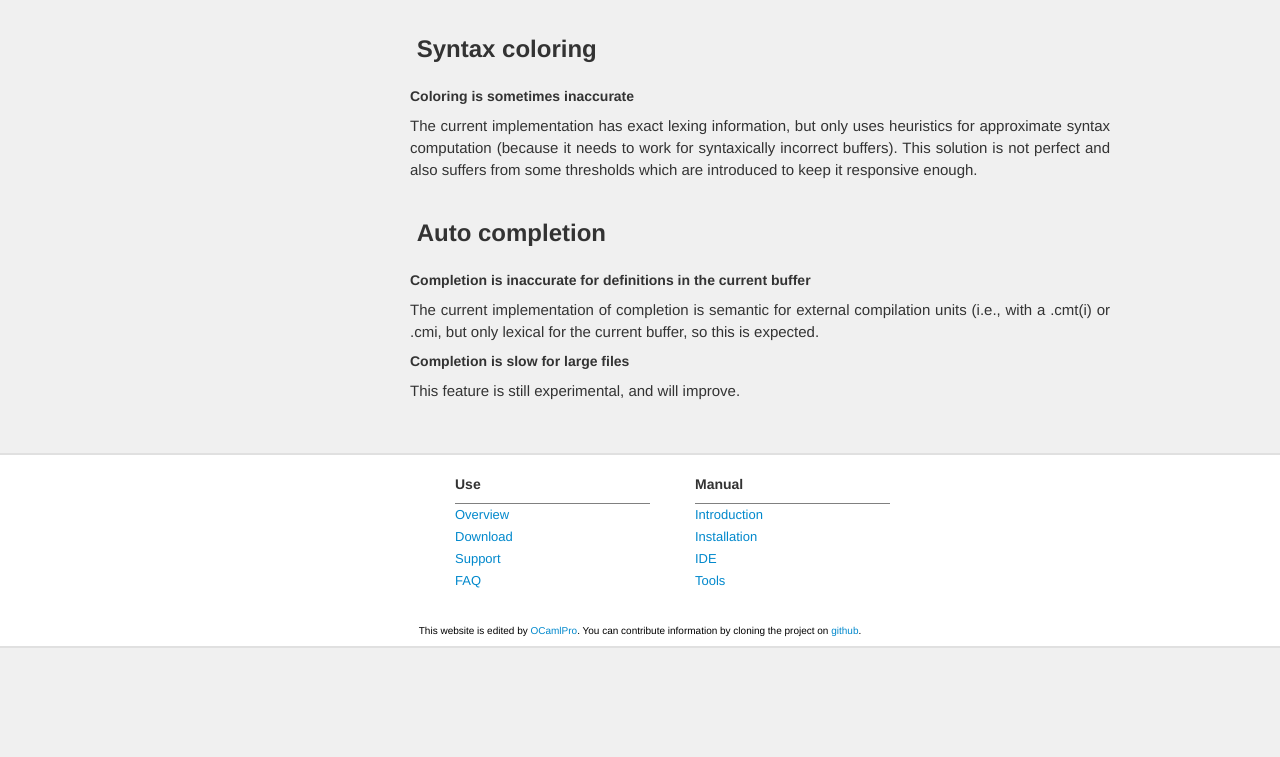
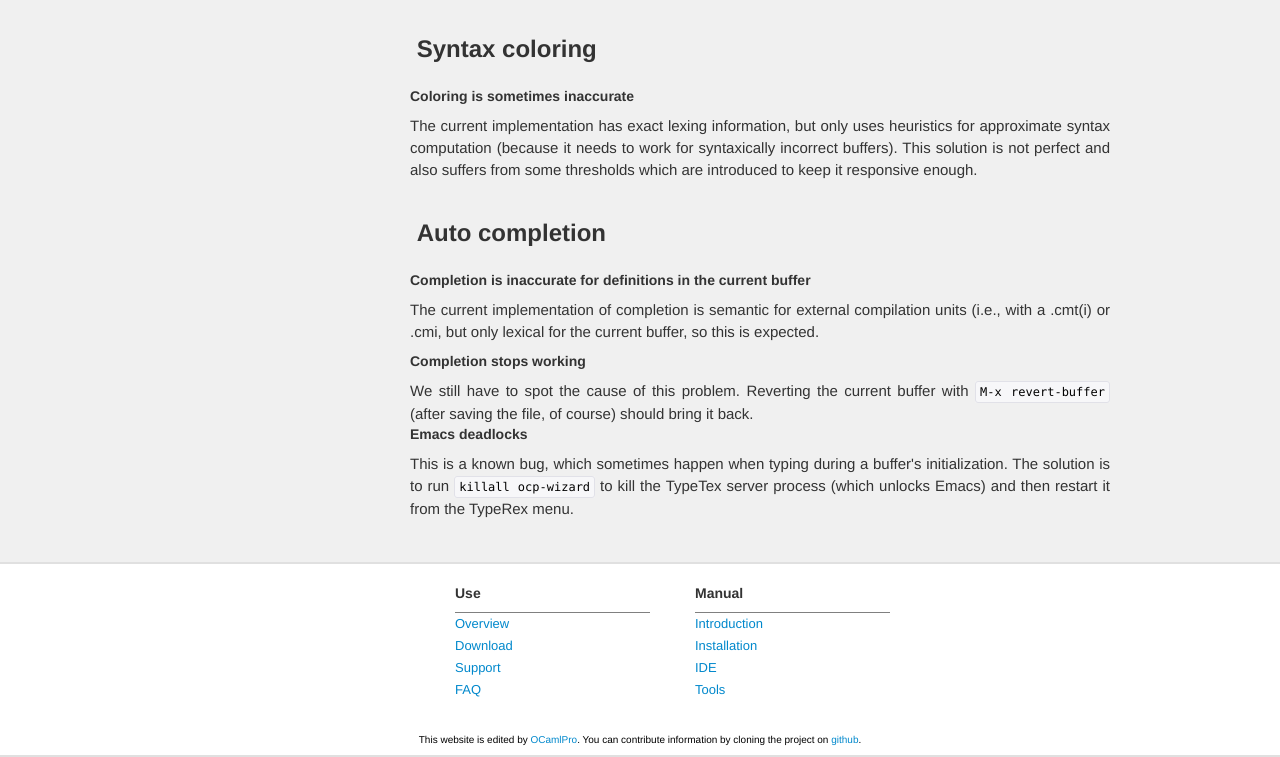
Before and after one commit to mcclurmc/typerex.org, a plain HTML site: page www/faq.html in a window 1280 px wide. Shown: the part 1838-2595 px from the top of the page. Before the commit the page ends 2486 px from the top, so only its background shows below. Drawn offline with Linux system fonts and the light colour scheme; a web font is replaced by a local one.

Commit message:
Update the FAQ to reflect latest changes in the manual

```diff
--- a/www/faq.html
+++ b/www/faq.html
@@ -105,7 +105,7 @@ access to the source code) will enable comment showing. Syntax
 coloring does not require any annotation at all, of course.</p>
 <h4>How to enable TypeRex for developping the OCaml compiler</h4>
 <p>Just copy
-<a href="http://www.ocamlpro.com/typerex/doc/ocaml-typerex.patch">this patch</a>
+<a href="http://www.typerex.org/pub/ocaml-typerex.patch">this patch</a>
 into the main directory, and run
 <code>patch -p0 -i ocaml-typerex.patch</code>, then rebuild the compiler
 starting from the standard library (mandatory): <code>make clean</code>,
@@ -158,8 +158,17 @@ responsive enough.</p>
 <p>The current implementation of completion is semantic for external
 compilation units (i.e., with a .cmt(i) or .cmi, but only lexical for
 the current buffer, so this is expected.</p>
-<h4>Completion is slow for large files</h4>
-<p>This feature is still experimental, and will improve.</p>
+<h4>Completion stops working</h4>
+We still have to spot the cause of this problem. Reverting the current
+buffer with <code>M-x revert-buffer</code> (after saving the file, of
+course) should bring it back.
+<h4>Emacs deadlocks</h4>
+
+This is a known bug, which sometimes happen when typing during a
+buffer's initialization. The solution is to run
+<code>killall ocp-wizard</code> to kill the TypeTex server process (which
+unlocks Emacs) and then restart it from the TypeRex menu.
+
 </div>
 </div>
 </div>
```
Also changed, not shown: sources/faq.page.html (+12 -3 lines), www/support.html (+0 -4 lines).
